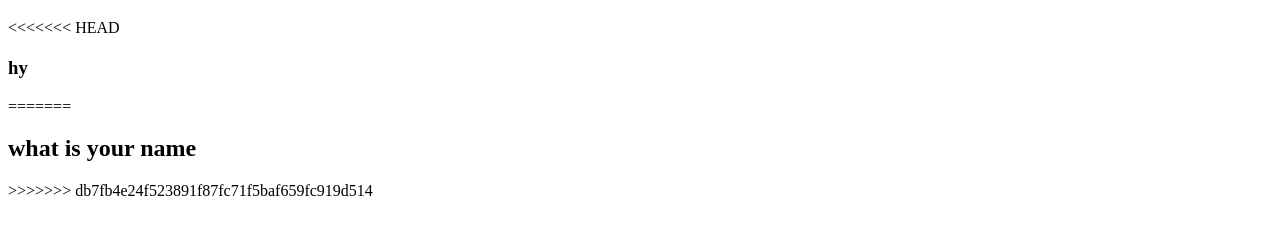
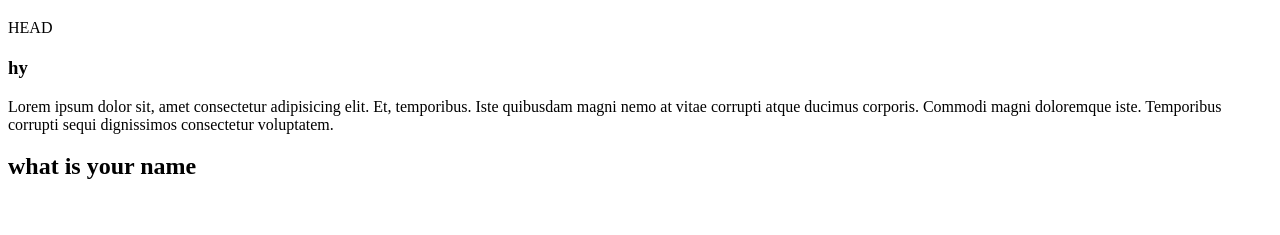
Before and after one commit to Rammaurya11/test, a plain HTML site: page index.html in a window 1280 px wide. Shown: the part 61-296 px from the top of the page. Drawn offline with Linux system fonts and the light colour scheme.

Commit message:
im write apairagraph

```diff
--- a/index.html
+++ b/index.html
@@ -8,11 +8,11 @@
   </head>
   <body>
     <h1>hello my name is sonu</h1>
-<<<<<<< HEAD
+ HEAD
     <h2></h2>
     <h3>hy</h3>
-=======
+    <p>Lorem ipsum dolor sit, amet consectetur adipisicing elit. Et, temporibus. Iste quibusdam magni nemo at vitae corrupti atque ducimus corporis. Commodi magni doloremque iste. Temporibus corrupti sequi dignissimos consectetur voluptatem.</p>
     <h2>what is your name</h2>
->>>>>>> db7fb4e24f523891f87fc71f5baf659fc919d514
+
   </body>
 </html>
```
